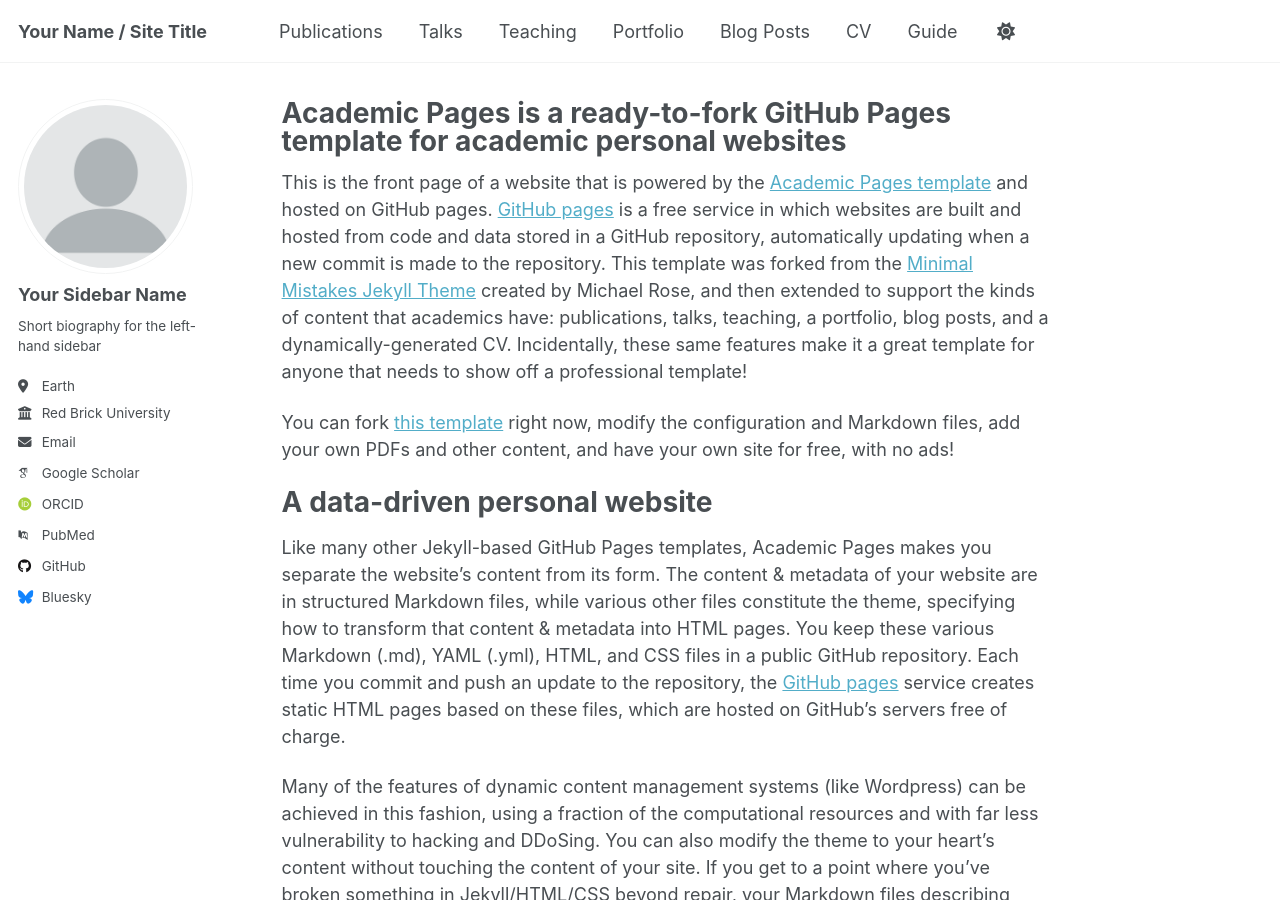
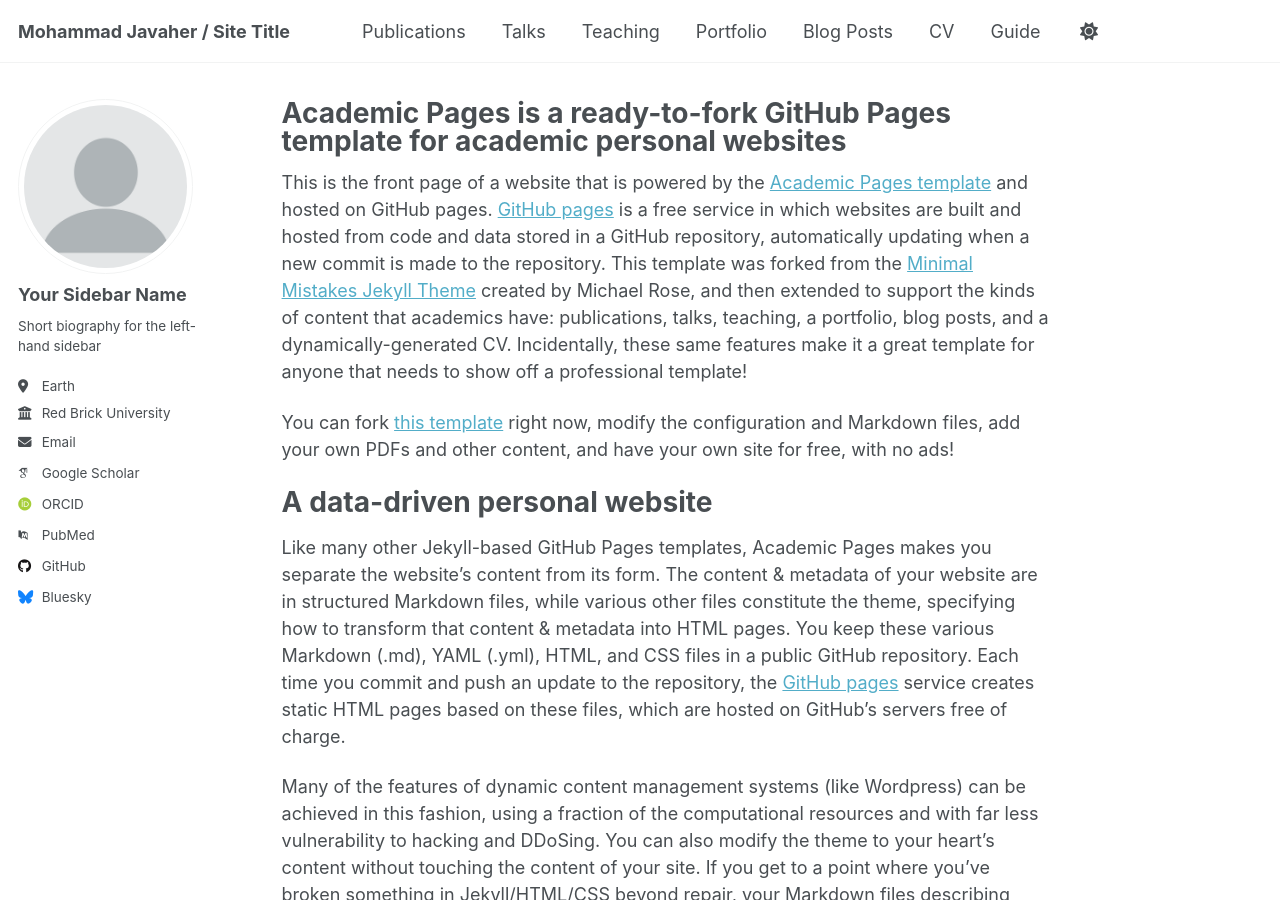
Before and after one commit to mohammad-javaher/mohammad-javaher.github.io, a Jekyll site: the page built from _pages/about.md, in a window 1280 px wide and 900 px high. Built offline with Jekyll 4.4.1, drawn with Linux system fonts in a browser that asks for light colours; some web fonts are replaced; a script that is not in the unit is left out.

Commit message:
Update _config.yml

```diff
--- a/_config.yml
+++ b/_config.yml
@@ -9,7 +9,7 @@
 # Basic Site Settings
 locale                   : "en-US"
 site_theme               : "default" # Currently available options are "default", "air"
-title                    : "Your Name / Site Title"
+title                    : "Mohammad Javaher / Site Title"
 title_separator          : "-"
 name                     : &name "Your Name"
 description              : &description "personal description"
```
